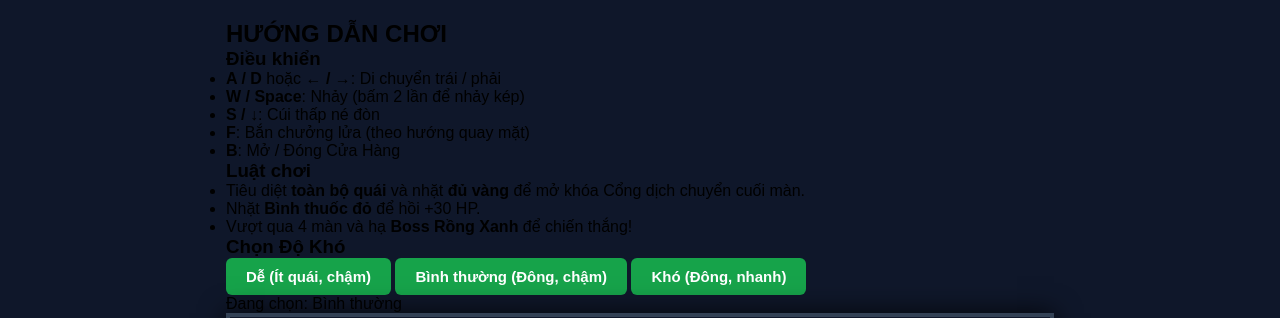
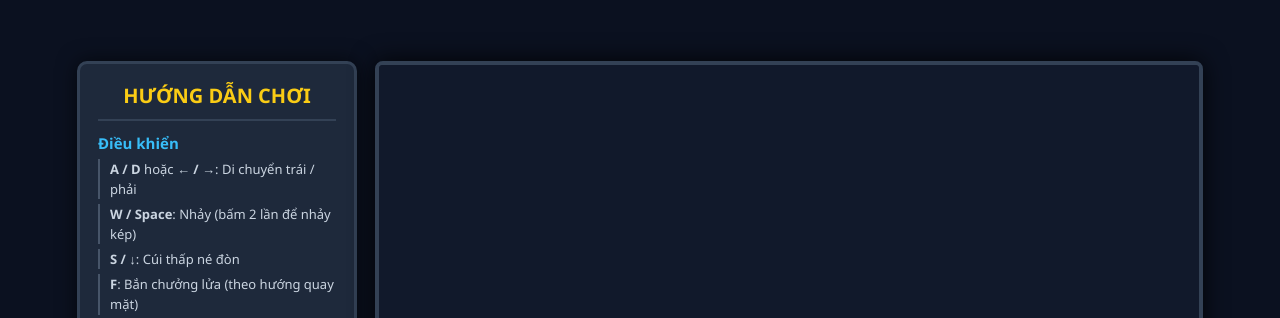
Before and after one commit to truonghoangdat/mario-platformer, a plain HTML site: page index.html in a window 1280 px wide. Shown: the top 318 px of the page. Drawn offline with Linux system fonts and the light colour scheme.

Commit message:
Refactor CSS styles for improved layout and design

```diff
--- a/style.css
+++ b/style.css
@@ -1,8 +1,147 @@
-* { margin: 0; padding: 0; box-sizing: border-box; }
-body { background: #0f172a; display: flex; justify-content: center; align-items: center; min-height: 100vh; font-family: Arial, sans-serif; }
-#gameContainer { position: relative; border: 4px solid #334155; box-shadow: 0 0 25px rgba(0,0,0,0.8); }
-canvas { background: #1e293b; display: block; }
-.overlay { position: absolute; top: 0; left: 0; width: 100%; height: 100%; background: rgba(15, 23, 42, 0.9); display: flex; flex-direction: column; justify-content: center; align-items: center; color: white; text-align: center; }
-.hidden { display: none !important; }
-button { padding: 10px 20px; font-size: 15px; cursor: pointer; background: #16a34a; color: white; border: none; border-radius: 6px; font-weight: bold; transition: 0.2s; }
-button:hover { background: #22c55e; }
+* {
+    margin: 0;
+    padding: 0;
+    box-sizing: border-box;
+}
+
+body {
+    background: #0b1120;
+    display: flex;
+    justify-content: center;
+    align-items: center;
+    min-height: 100vh;
+    font-family: 'Segoe UI', Arial, sans-serif;
+    color: #f8fafc;
+}
+
+#mainWrapper {
+    display: flex;
+    gap: 18px;
+    align-items: stretch;
+    max-width: 1180px;
+    padding: 16px;
+}
+
+#guidePanel {
+    width: 280px;
+    background: #1e293b;
+    border: 3px solid #334155;
+    border-radius: 10px;
+    padding: 18px;
+    display: flex;
+    flex-direction: column;
+    justify-content: space-between;
+    box-shadow: 0 0 20px rgba(0, 0, 0, 0.6);
+}
+
+#guidePanel h2 {
+    color: #facc15;
+    font-size: 20px;
+    text-align: center;
+    border-bottom: 2px solid #334155;
+    padding-bottom: 10px;
+    margin-bottom: 12px;
+}
+
+.guide-section {
+    margin-bottom: 14px;
+}
+
+.guide-section h3 {
+    color: #38bdf8;
+    font-size: 15px;
+    margin-bottom: 6px;
+}
+
+.guide-section ul {
+    list-style: none;
+    font-size: 13px;
+    line-height: 1.55;
+    color: #cbd5e1;
+}
+
+.guide-section ul li {
+    margin-bottom: 5px;
+    padding-left: 10px;
+    border-left: 2px solid #475569;
+}
+
+.difficulty-buttons {
+    display: flex;
+    flex-direction: column;
+    gap: 7px;
+}
+
+.diff-btn {
+    width: 100%;
+    padding: 8px 10px;
+    font-size: 13px;
+    background: #334155;
+    color: #e2e8f0;
+    border: 2px solid transparent;
+    border-radius: 6px;
+    text-align: left;
+}
+
+.diff-btn:hover {
+    background: #475569;
+}
+
+.diff-btn.active {
+    background: #0284c7;
+    border-color: #38bdf8;
+    color: #ffffff;
+}
+
+.diff-note {
+    margin-top: 8px;
+    font-size: 12px;
+    color: #fde047;
+    font-weight: bold;
+}
+
+#gameContainer {
+    position: relative;
+    border: 4px solid #334155;
+    border-radius: 8px;
+    overflow: hidden;
+    box-shadow: 0 0 25px rgba(0, 0, 0, 0.85);
+}
+
+canvas {
+    background: #1e293b;
+    display: block;
+}
+
+.overlay {
+    position: absolute;
+    inset: 0;
+    background: rgba(15, 23, 42, 0.88);
+    display: flex;
+    flex-direction: column;
+    justify-content: center;
+    align-items: center;
+    color: white;
+    text-align: center;
+    padding: 20px;
+}
+
+.hidden {
+    display: none !important;
+}
+
+button {
+    padding: 10px 18px;
+    font-size: 15px;
+    cursor: pointer;
+    background: #16a34a;
+    color: white;
+    border: none;
+    border-radius: 6px;
+    font-weight: bold;
+    transition: 0.2s;
+}
+
+button:hover {
+    background: #22c55e;
+}
```
